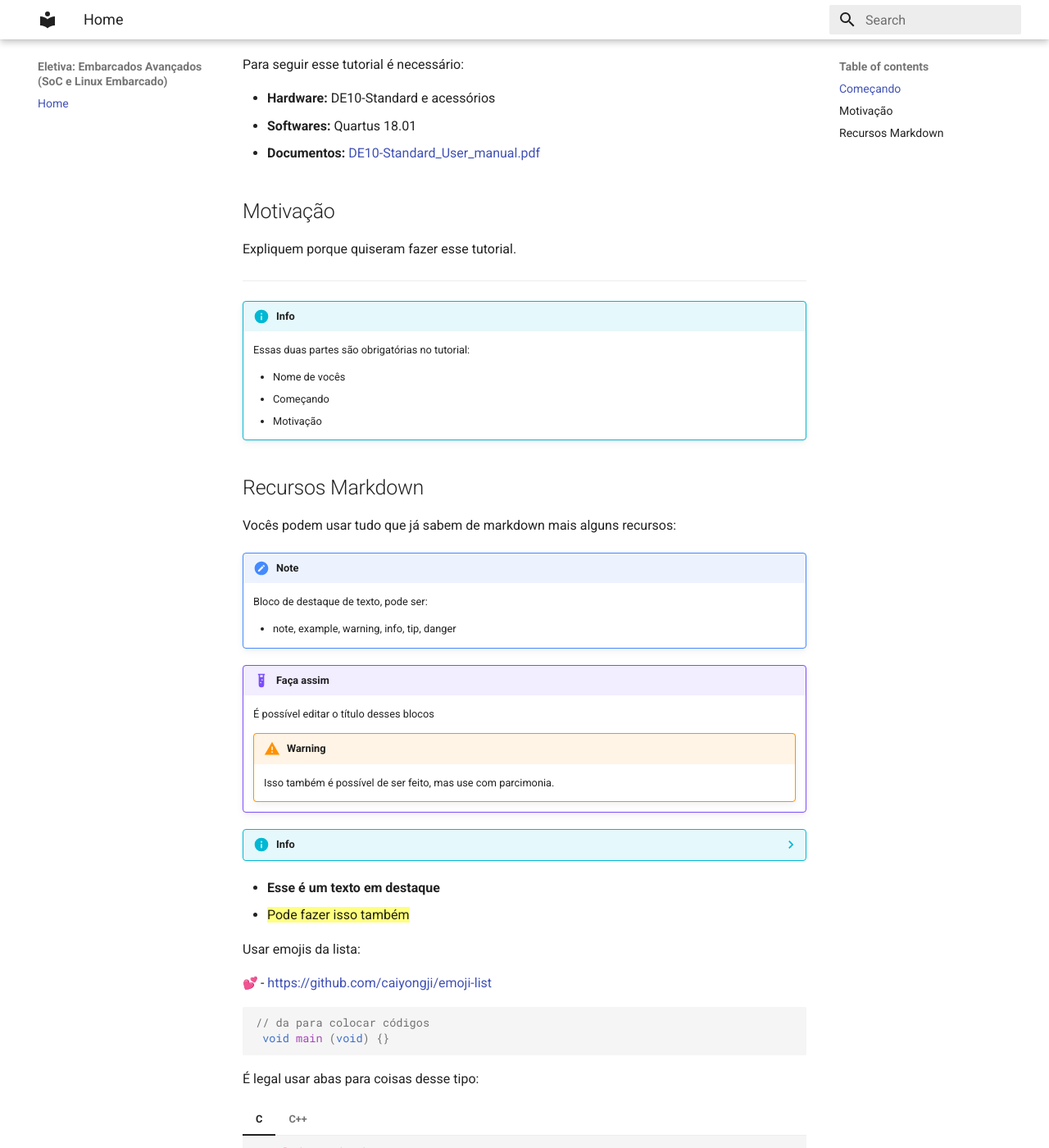
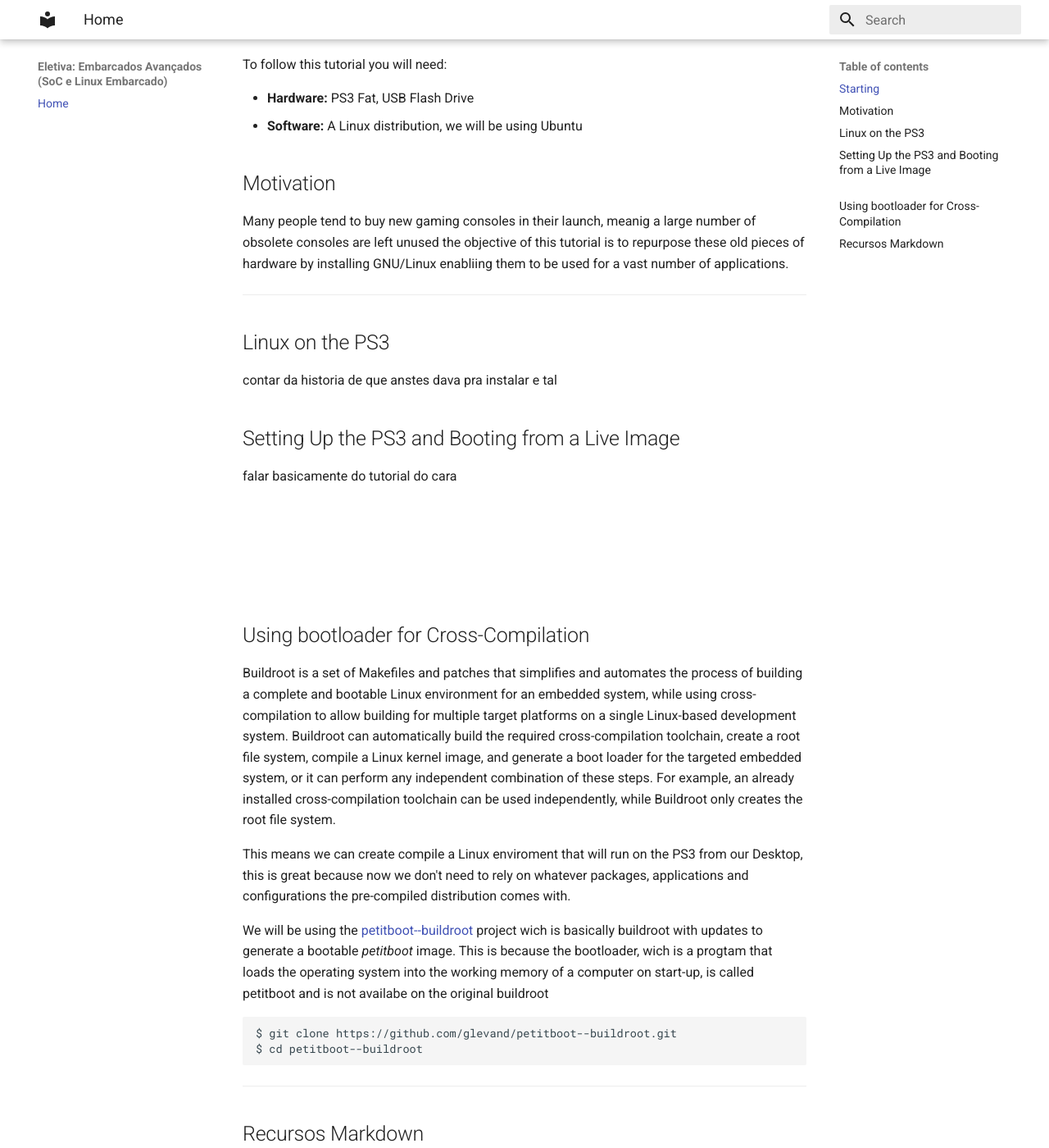
Before and after one commit to guipleite/PS3-Linux-Tutorial, an MkDocs documentation site: the page built from docs-src/index.md, in a window 1280 px wide and 1400 px high, scrolled down 365 px. Shown: the whole window at 82% size. Built offline with MkDocs 1.6.1 and Material for MkDocs 9.7.7, drawn with Linux system fonts in a browser that asks for light colours; emoji names are drawn with the system emoji font; some of the changed text lies outside the part shown.

Commit message:
buildroot

```diff
--- a/docs-src/index.md
+++ b/docs-src/index.md
@@ -1,31 +1,53 @@
-# Coloque aqui o nome do tutorial de vocês
+# PS3 Hack
 
-- **Alunes:** .../ ... /...
+- **Alunes:** Gabriel Monteiro / Guilherme Leite / Hugo Carl
 - **Curso:** Engenharia da Computação
 - **Semestre:** 9
-- **Contato:** corsiferrao@gmail.com
+- **Contato:** corsiferrao@gmail.com, guilhermepl3@al.insper.edu.br
 - **Ano:** 2020
 
-## Começando
+## Starting
 
-Para seguir esse tutorial é necessário:
+To follow this tutorial you will need:
 
-- **Hardware:** DE10-Standard e acessórios
-- **Softwares:** Quartus 18.01
-- **Documentos:** [DE10-Standard_User_manual.pdf](https://github.com/Insper/DE10-Standard-v.1.3.0-SystemCD/tree/master/Manual)
+- **Hardware:** PS3 Fat, USB Flash Drive
+- **Software:** A Linux distribution, we will be using Ubuntu
 
-## Motivação
+## Motivation
 
-Expliquem porque quiseram fazer esse tutorial.
+Many people tend to buy new gaming consoles in their launch, meanig a large number of obsolete consoles are left unused the objective of this tutorial is to repurpose these old pieces of hardware by installing GNU/Linux enabliing them to be used for a vast number of applications.
 
 ----------------------------------------------
 
-!!! info
-    Essas duas partes são obrigatórias no tutorial:
+## Linux on the PS3
+contar da historia de que anstes dava pra instalar e tal
 
-    - Nome de vocês
-    - Começando
-    - Motivação
+
+
+## Setting Up the PS3 and Booting from a Live Image
+falar basicamente do tutorial do cara
+
+###
+
+###
+
+
+
+## Using bootloader for Cross-Compilation
+
+Buildroot is a set of Makefiles and patches that simplifies and automates the process of building a complete and bootable Linux environment for an embedded system, while using cross-compilation to allow building for multiple target platforms on a single Linux-based development system. Buildroot can automatically build the required cross-compilation toolchain, create a root file system, compile a Linux kernel image, and generate a boot loader for the targeted embedded system, or it can perform any independent combination of these steps. For example, an already installed cross-compilation toolchain can be used independently, while Buildroot only creates the root file system.
+
+This means we can create compile a Linux enviroment that will run on the PS3 from our Desktop, this is great because now we don't need to rely on whatever packages, applications and configurations the pre-compiled distribution comes with.
+
+
+We will be using the [petitboot--buildroot](https://github.com/glevand/petitboot--buildroot) project wich is basically buildroot with updates to generate a bootable *petitboot* image. This is because the bootloader, wich is a progtam that loads the operating system into the working memory of a computer on start-up, is called petitboot and is not availabe on the original buildroot
+
+    $ git clone https://github.com/glevand/petitboot--buildroot.git
+    $ cd petitboot--buildroot
+
+
+
+----------------------------------------------
 
 ## Recursos Markdown
 
```
Also changed, not shown: 1 other file.
